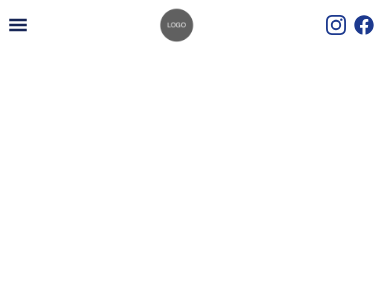
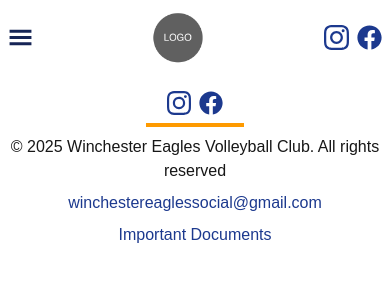
Before and after one commit to WinchesterEagles/Website, a Next.js app: page / in a window 390 px wide. Shown: the top 300 px of the page. Built offline with nearby package versions, Linux system fonts and the light colour scheme.

Commit message:
#02 completed footer componenet for mobile and desktop resolutions

```diff
--- a/src/components/footer.tsx
+++ b/src/components/footer.tsx
@@ -1,3 +1,32 @@
+import { SiInstagram } from "react-icons/si";
+import { FaFacebook } from "react-icons/fa";
+
 export default function footer() {
-  return <div></div>;
+  return (
+    <div className="flex flex-col h-fit w-full text-center mt-4 xl:flex-row xl:justify-between xl:mx-auto xl:w-5/6 xl:text-2xl">
+      <div className="flex flex-row justify-center mx-auto border-b-4 border-amber-500 w-1/4 xl:w-fit xl:mx-0 xl:border-0">
+        <SiInstagram className=" w-6 h-6 text-blue-900 mr-1 mb-2 cursor-pointer hover:text-amber-500 transition-colors duration-200 transform hover:scale-115 xl:w-11 xl:h-11" />
+        <FaFacebook className=" w-6 h-6  text-blue-900 ml-1 mb-2 cursor-pointer hover:text-amber-500 transition-colors duration-200 transform hover:scale-115 xl:w-11 xl:h-11" />
+      </div>
+
+      <p className="mt-2">
+        © 2025 Winchester Eagles Volleyball Club. All rights reserved
+      </p>
+
+      {/* mailto protocol set up */}
+      <a
+        className=" mt-2 text-blue-900 cursor-pointer hover:text-amber-500 transition-colors duration-200 transform hover:scale-105"
+        href="mailto:winchestereaglessocial@gmail.com?subject=Contact%20from%20Website&body=Hi%20Eagles%2C%0A"
+      >
+        winchestereaglessocial@gmail.com
+      </a>
+
+      <a
+        className="mt-2  text-blue-900 cursor-pointer hover:text-amber-500 transition-colors duration-200 transform hover:scale-105"
+        href="/important-documents"
+      >
+        Important Documents
+      </a>
+    </div>
+  );
 }
--- a/src/components/header.tsx
+++ b/src/components/header.tsx
@@ -16,7 +16,7 @@ const MenuItems = [
   { label: "About us", href: "/about-us" },
   { label: "Adults", href: "/adults" },
   { label: "Juniors", href: "/juniors" },
-  { label: "Leagues", href: "/leagues" },
+  { label: "Teams", href: "/teams" },
   { label: "Important Documents", href: "/important-documents" },
 ];
 
@@ -35,7 +35,13 @@ function HamburgerMenu({
         transform transition-transform duration-500 ease-in-out
         ${isOpen ? "translate-y-0" : "-translate-y-full"}`}
     >
-      <Image src="/images/logo.png" alt="club's logo" width={50} height={50} />
+      <Image
+        src="/images/logo.png"
+        alt="club's logo"
+        width={75}
+        height={75}
+        className="mt-4"
+      />
 
       <div className=" flex flex-row ml-6 mt-4 justify-between  ">
         <ul className="w-1/2 font-bold">
@@ -46,15 +52,14 @@ function HamburgerMenu({
           ))}
         </ul>
         <IoArrowBack
-          className="pr-4 pt-3 text-blue-900 cursor-pointer"
-          size={40}
+          className="pr-4 pt-3 text-blue-900 w-11 h-11"
           onClick={onClose}
         />
       </div>
 
       <div className="flex flex-row w-2/3 ml-6 mt-4 border-t-2 border-amber-500">
-        <SiInstagram size={20} className=" text-blue-900 mr-2 mt-4 " />
-        <FaFacebook size={20} className=" text-blue-900 mr-2 mt-4 " />
+        <SiInstagram size={25} className=" text-blue-900 mt-2 mr-1" />
+        <FaFacebook size={25} className=" text-blue-900  mt-2 ml-1 " />
       </div>
     </div>
   );
@@ -68,15 +73,15 @@ function NavBar() {
         className="mt-4 items-center"
         src="/images/logo.png"
         alt="club's logo"
-        width={100}
-        height={100}
+        width={150}
+        height={150}
       />
 
       <ul className="flex flex-row  items-end  ">
         {MenuItems.map(({ label, href }) => (
           <li
             key={label}
-            className=" px-4 hover:text-blue-900 cursor-pointer text-xl relative group  transform transition-transform duration-200 hover:scale-115"
+            className=" px-4 hover:text-blue-900 cursor-pointer text-2xl relative group  transform transition-transform duration-200 hover:scale-115"
           >
             <a
               className="transition-colors duration-200 group-hover:text-amber-500"
@@ -90,14 +95,8 @@ function NavBar() {
       </ul>
 
       <div className="flex flex-row  mt-4 items-center">
-        <SiInstagram
-          size={30}
-          className=" text-blue-900 pr-2 mt-4 cursor-pointer hover:text-amber-500 transition-colors duration-200 transform hover:scale-115"
-        />
-        <FaFacebook
-          size={25}
-          className=" text-blue-900  mt-4 cursor-pointer hover:text-amber-500 transition-colors duration-200 transform  hover:scale-115"
-        />
+        <SiInstagram className=" w-11 h-11 text-blue-900 pr-2 mt-4 cursor-pointer hover:text-amber-500 transition-colors duration-200 transform hover:scale-115" />
+        <FaFacebook className=" w-11 h-11 text-blue-900  mt-4 cursor-pointer hover:text-amber-500 transition-colors duration-200 transform  hover:scale-115" />
       </div>
     </div>
   );
@@ -107,24 +106,23 @@ export default function header() {
   const [isMenuOpen, setMenuState] = useState(false);
 
   return (
-    // mobile header hides in xl resolution and above
-    // desktop header showa in xl resolution and above
     <div>
+      {/* mobile header hides in xl and above*/}
       <div className=" flex flex-row justify-between items-center mx-2 xl:hidden">
         <GiHamburgerMenu
-          size={20}
+          size={25}
           className=" text-blue-950 cursor-pointer"
           onClick={() => setMenuState(true)}
         />
         <Image
           src="/images/logo.png"
           alt="club's logo"
-          width={50}
-          height={50}
+          width={75}
+          height={75}
         />
         <div className=" flex flex-row w-fit">
-          <SiInstagram size={20} className=" text-blue-900 " />
-          <FaFacebook size={20} className=" text-blue-900 mx-2 " />
+          <SiInstagram size={25} className=" text-blue-900 mr-1  " />
+          <FaFacebook size={25} className=" text-blue-900 ml-1 " />
         </div>
 
         <HamburgerMenu
@@ -133,6 +131,7 @@ export default function header() {
         />
       </div>
 
+      {/* desktop header shows in xl and above*/}
       <div className="hidden xl:flex">
         <NavBar></NavBar>
       </div>
```
Also changed, not shown: 1 other file (tests, documents, lock files or other folders).
